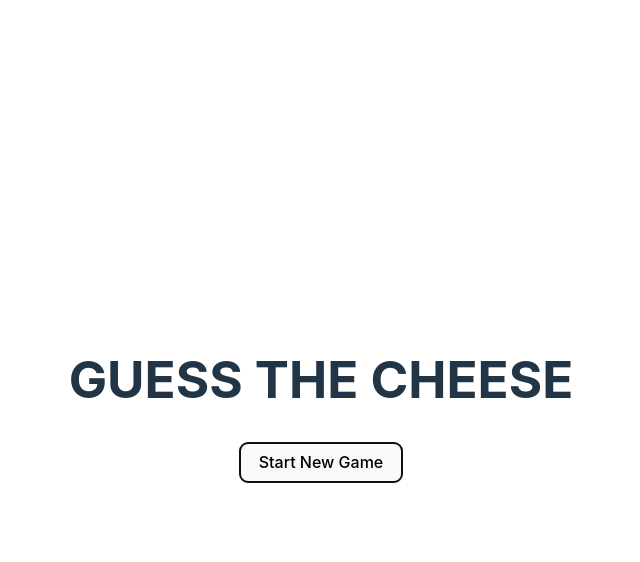
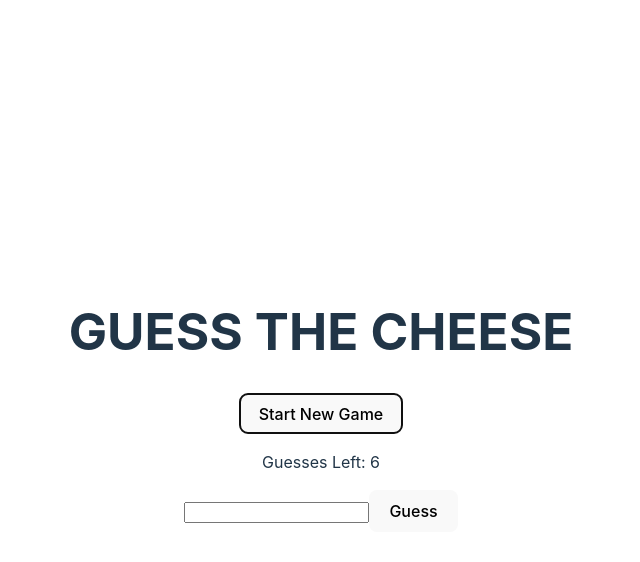
Before and after one commit to emmalgs/word-puzzle, a React (Vite) app: page / in a window 1280 px wide. Both pictures are taken after a click on the button "Start New Game". Shown: the top 562 px of the page, without its empty margins (319-959 px from the left). Built offline with nearby package versions, Linux system fonts and the light colour scheme.

Commit message:
add guess letter form and handle start and submit click

```diff
--- /dev/null
+++ b/src/components/GuessWordForm.jsx
@@ -0,0 +1,21 @@
+import PropTypes from "prop-types";
+
+function GuessWordForm(props) {
+  function handleGuessSubmit(event) {
+    event.preventDefault();
+    props.guessLetter(event.target.letter.value)
+  }
+
+    return (
+    <form onSubmit={handleGuessSubmit}>
+      <input type="text" name="letter" maxLength="1" />
+      <button type="submit">Guess</button>
+    </form>
+  )
+}
+
+GuessWordForm.propTypes = {
+  guessLetter: PropTypes.func
+}
+
+export default GuessWordForm;
--- a/src/components/PuzzleControl.jsx
+++ b/src/components/PuzzleControl.jsx
@@ -1,30 +1,70 @@
 import React from "react";
 import { words } from "./words";
+import GuessWordForm from "./GuessWordForm";
 
 class PuzzleControl extends React.Component{
   constructor(props) {
     super(props);
     this.state = {
       formVisibleOnPage: false,
-      guesses: 6,
+      gameEnd: false,
+      lettersGuessed: [],
+      guessesLeft: null,
       guessResult: null,
       word: null,
       currentWordWithGuesses: null
     }
   }
 
+  componentDidUpdate() {
+    console.log("componenet updated")
+  }
+
   handleStartGameClick = () => {
     const newGameWord = words[Math.floor(Math.random() * words.length)]
     this.setState({
       formVisibleOnPage: true,
+      gameEnd: false,
+      guessesLeft: 6,
       word: newGameWord});
+    console.log(this.state.word)
+  }
+
+  handleGuess = (letter) => {
+    if (this.state.guessesLeft > 1) {
+      const addLetter = this.state.lettersGuessed.concat(letter);
+      const updateGuesses = this.state.guessesLeft - 1;
+      this.setState({
+        lettersGuessed: addLetter,
+        guessesLeft: updateGuesses
+      });
+    } else {
+      this.setState({
+        formVisibleOnPage: false,
+        gameEnd: true,
+        guessesLeft: 0})
+    }
   }
 
   render(){
+    let currentlyVisibleState = null;
+
+    if (this.state.formVisibleOnPage) {
+      currentlyVisibleState = <GuessWordForm
+        guessLetter={this.handleGuess} />
+    } else if (this.state.gameEnd) {
+      currentlyVisibleState =
+      <div>
+        <h1>Out of guesses! Game over!</h1>
+        <button onClick={this.handleStartGameClick}>Start again?</button>
+      </div>
+    }
     return (
       <div>
         <h1>GUESS THE CHEESE</h1>
         <button onClick={this.handleStartGameClick}>Start New Game</button>
+        <p>Guesses Left: {this.state.guessesLeft}</p>
+        {currentlyVisibleState}
       </div>
     )
   }
```
Also changed, not shown: src/assets/wordpuzzle.png.
